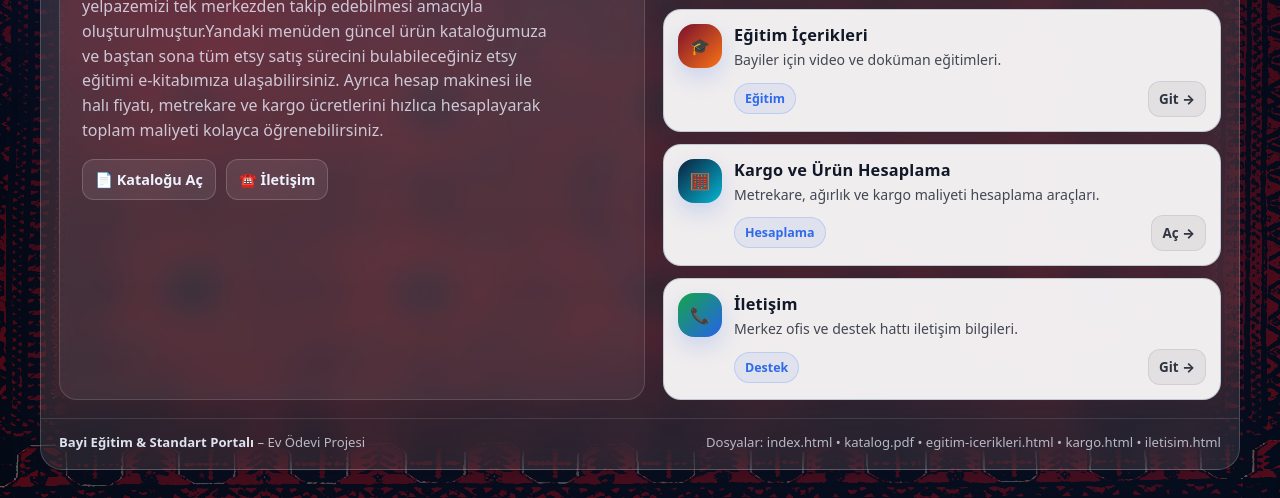
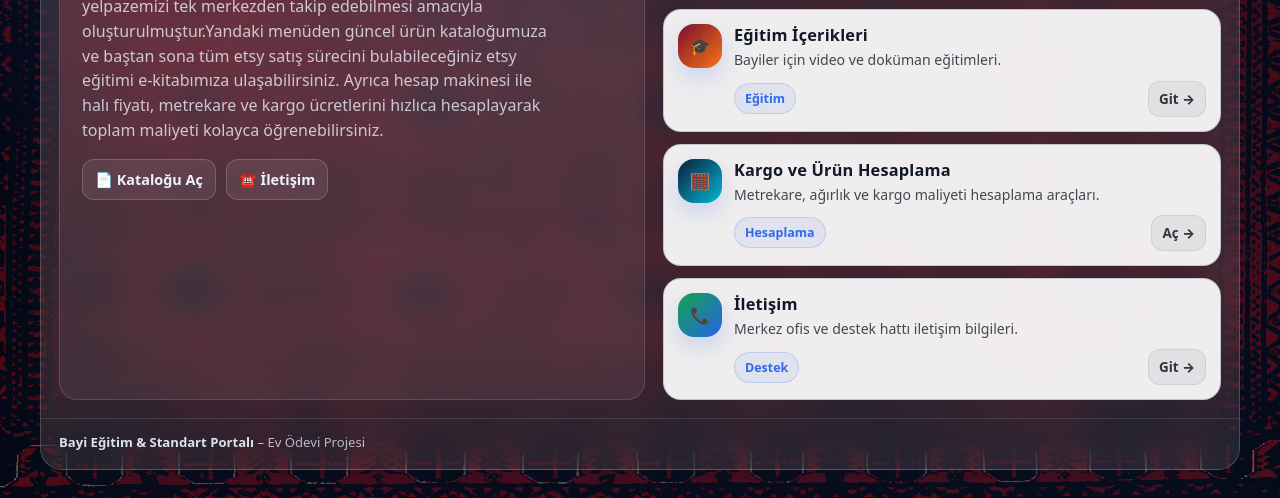
Before and after one commit to HermsGlobalbayi/hrmsglo, a plain HTML site: page index.html in a window 1280 px wide. Shown: the part 302-800 px from the top of the page. Drawn offline with Linux system fonts and the light colour scheme.

Commit message:
Update index.html

```diff
--- a/index.html
+++ b/index.html
@@ -457,7 +457,7 @@ Ayrıca hesap makinesi ile halı fiyatı, metrekare ve kargo ücretlerini hızl
 
     <footer>
       <span><span class="footer-strong">Bayi Eğitim & Standart Portalı</span> – Ev Ödevi Projesi</span>
-      <span>Dosyalar: index.html • katalog.pdf • egitim-icerikleri.html • kargo.html • iletisim.html</span>
+      <span></span>
     </footer>
   </div>
 </body>
```
